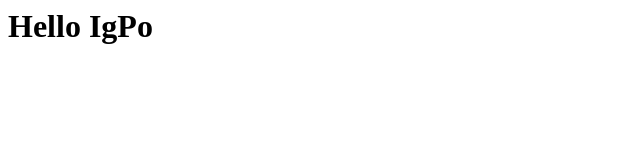
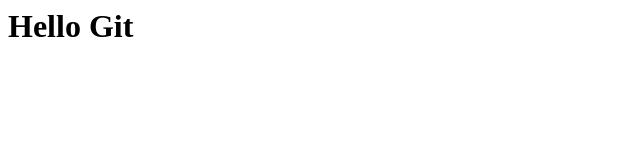
Before and after one commit to IGPO/igpo, a plain HTML site: page index.htm in a window 1280 px wide. Shown: the full height of the page, 0-640 px from the left. Drawn offline with Linux system fonts and the light colour scheme.

Commit message:
Revert "Wrong Commit"
This reverts commit 45f69a16228ecbd287b61e3a8a5e3db17f1ad957.

```diff
--- a/index.htm
+++ b/index.htm
@@ -1 +1 @@
-<h1>Hello IgPo</1>
+<h1>Hello Git</1>
```
